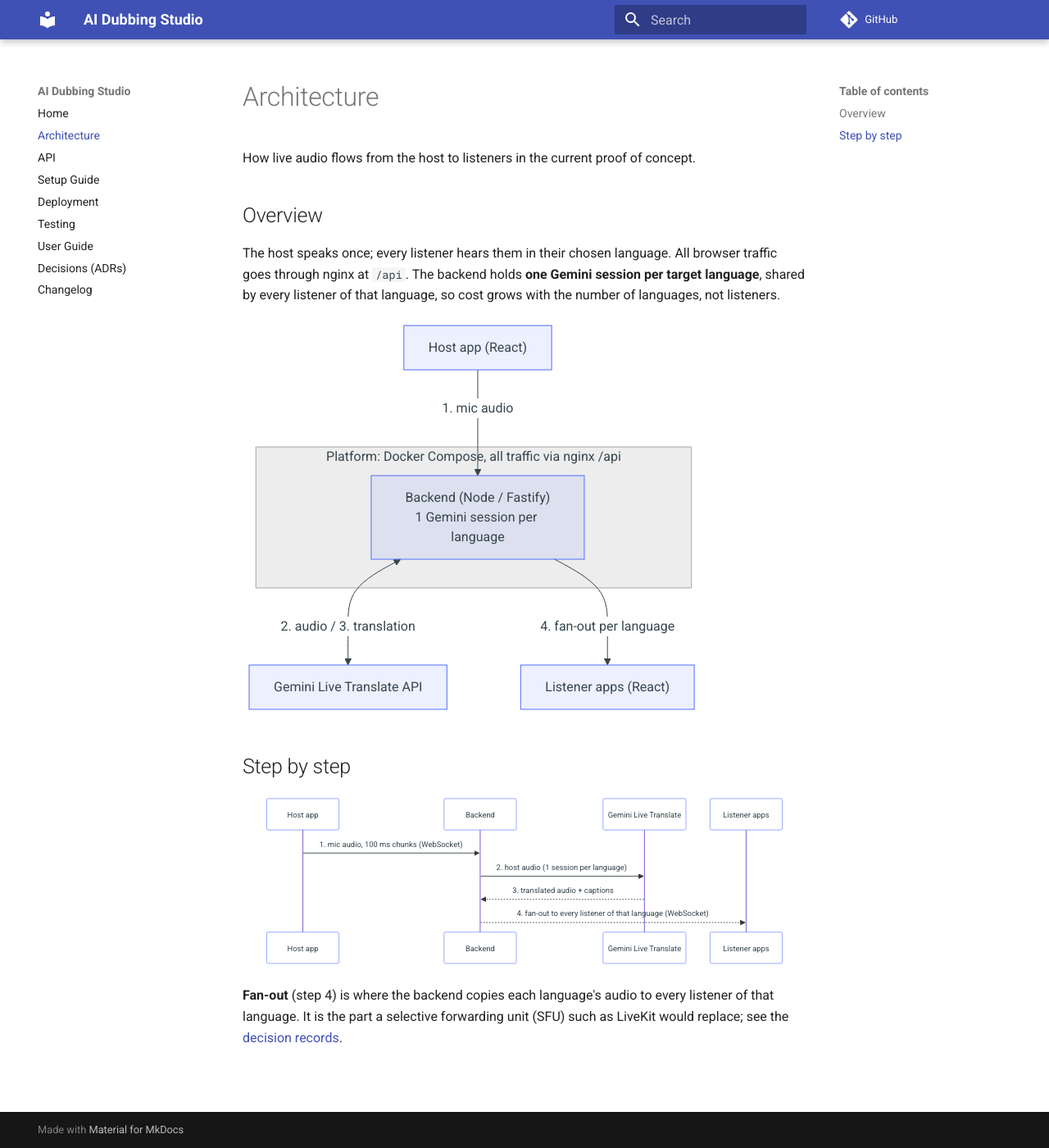
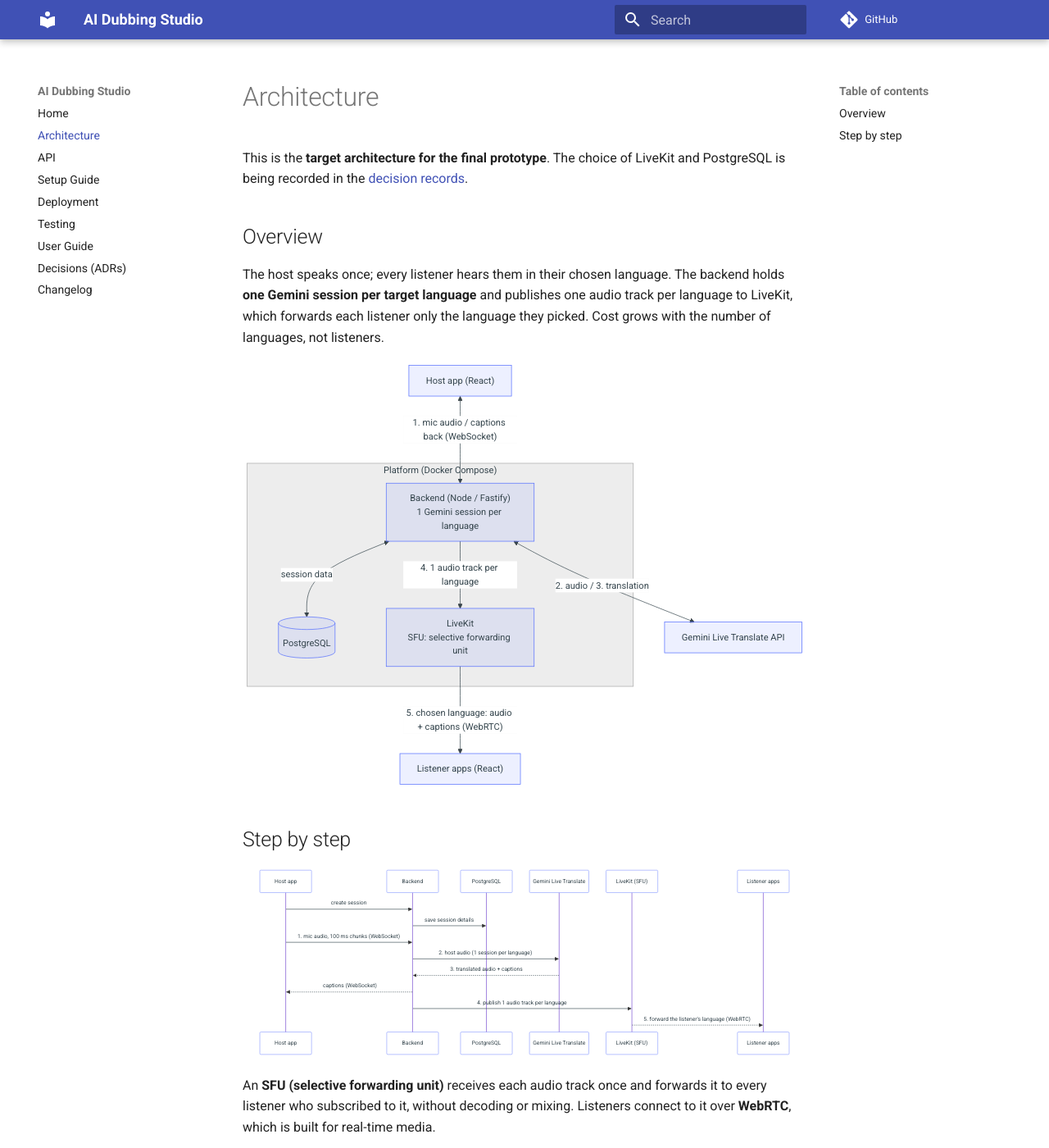
Before and after one commit to WH1TE-SHAD0W/ai-dubbing-studio, an MkDocs documentation site: the page built from docs/architecture.md, in a window 1280 px wide and 1400 px high. Shown: the whole window at 82% size. Built offline with MkDocs 1.6.1 and Material for MkDocs 9.7.7, drawn with Linux system fonts in a browser that asks for light colours; comment, search, counter and statistics services are not loaded.

Commit message:
docs: show target architecture with LiveKit and PostgreSQL
Replace the proof-of-concept diagrams with the target architecture for
the final prototype: the backend publishes one audio track per language
to LiveKit (SFU), listeners receive their language over WebRTC, and
session data is stored in PostgreSQL. The choices are pending ADRs.

Co-Authored-By: Claude Opus 5.5 <noreply@anthropic.com>

````diff
--- a/docs/architecture.md
+++ b/docs/architecture.md
@@ -1,29 +1,34 @@
 # Architecture
 
-How live audio flows from the host to listeners in the current proof of concept.
+This is the **target architecture for the final prototype**. The choice of LiveKit
+and PostgreSQL is being recorded in the [decision records](adr/index.md).
 
 ## Overview
 
 The host speaks once; every listener hears them in their chosen language.
-All browser traffic goes through nginx at `/api`. The backend holds
-**one Gemini session per target language**, shared by every listener of that language,
-so cost grows with the number of languages, not listeners.
+The backend holds **one Gemini session per target language** and publishes one
+audio track per language to LiveKit, which forwards each listener only the
+language they picked. Cost grows with the number of languages, not listeners.
 
 ```mermaid
 %%{init: {"flowchart": {"nodeSpacing": 90, "rankSpacing": 70}}}%%
 flowchart TB
   Host["Host app (React)"]
 
-  subgraph Platform["Platform: Docker Compose, all traffic via nginx /api"]
+  subgraph Platform["Platform (Docker Compose)"]
     Backend["Backend (Node / Fastify)<br/>1 Gemini session per language"]
+    DB[("PostgreSQL")]
+    SFU["LiveKit<br/>SFU: selective forwarding unit"]
   end
 
   Gemini["Gemini Live Translate API"]
   Listener["Listener apps (React)"]
 
-  Host -- "1. mic audio" --> Backend
+  Host <-- "1. mic audio / captions back (WebSocket)" --> Backend
   Backend <-- "2. audio / 3. translation" --> Gemini
-  Backend -- "4. fan-out per language" --> Listener
+  Backend <-- "session data" --> DB
+  Backend -- "4. 1 audio track per language" --> SFU
+  SFU -- "5. chosen language: audio + captions (WebRTC)" --> Listener
 ```
 
 ## Step by step
@@ -32,14 +37,20 @@ flowchart TB
 sequenceDiagram
   participant H as Host app
   participant B as Backend
+  participant D as PostgreSQL
   participant G as Gemini Live Translate
+  participant K as LiveKit (SFU)
   participant L as Listener apps
+  H->>B: create session
+  B->>D: save session details
   H->>B: 1. mic audio, 100 ms chunks (WebSocket)
   B->>G: 2. host audio (1 session per language)
   G-->>B: 3. translated audio + captions
-  B-->>L: 4. fan-out to every listener of that language (WebSocket)
+  B-->>H: captions (WebSocket)
+  B->>K: 4. publish 1 audio track per language
+  K-->>L: 5. forward the listener's language (WebRTC)
 ```
 
-**Fan-out** (step 4) is where the backend copies each language's audio to every
-listener of that language. It is the part a selective forwarding unit (SFU) such
-as LiveKit would replace; see the [decision records](adr/index.md).
+An **SFU (selective forwarding unit)** receives each audio track once and forwards
+it to every listener who subscribed to it, without decoding or mixing. Listeners
+connect to it over **WebRTC**, which is built for real-time media.
````
